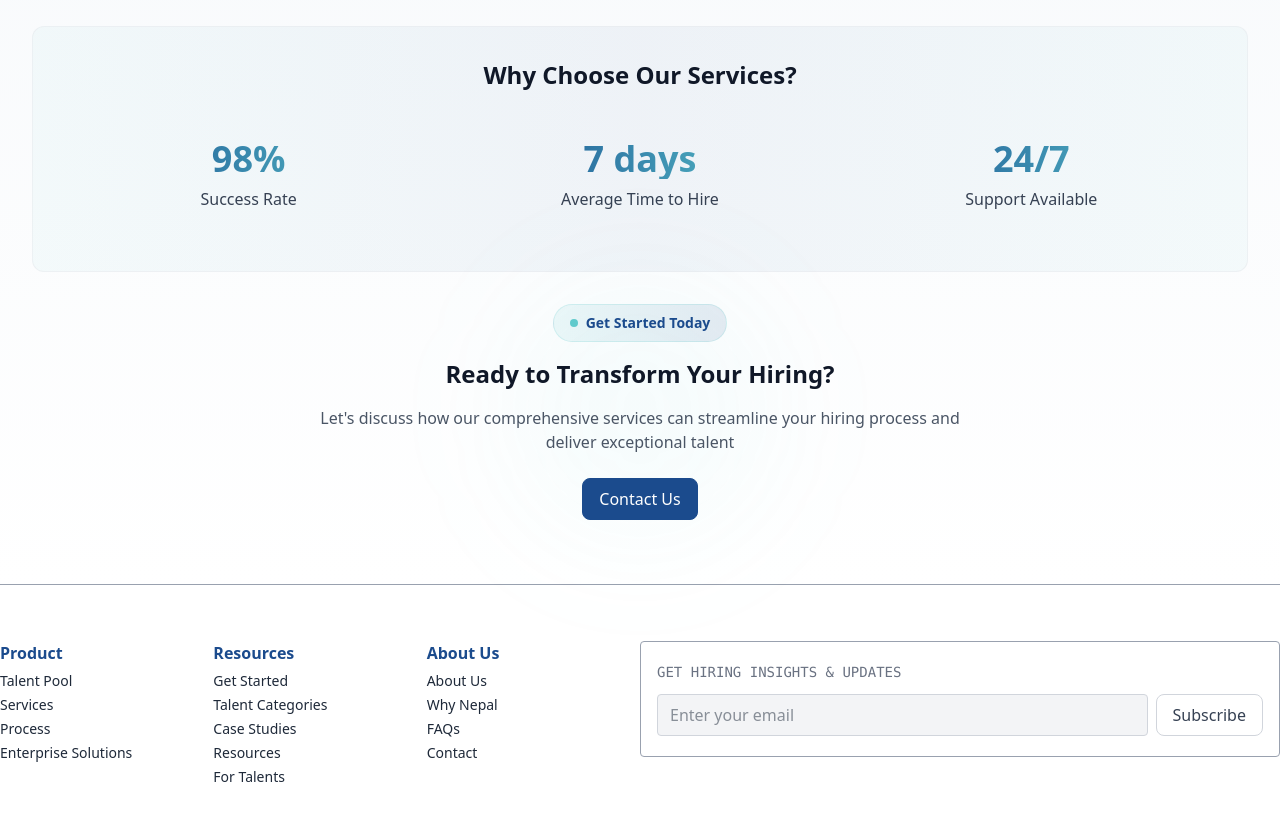
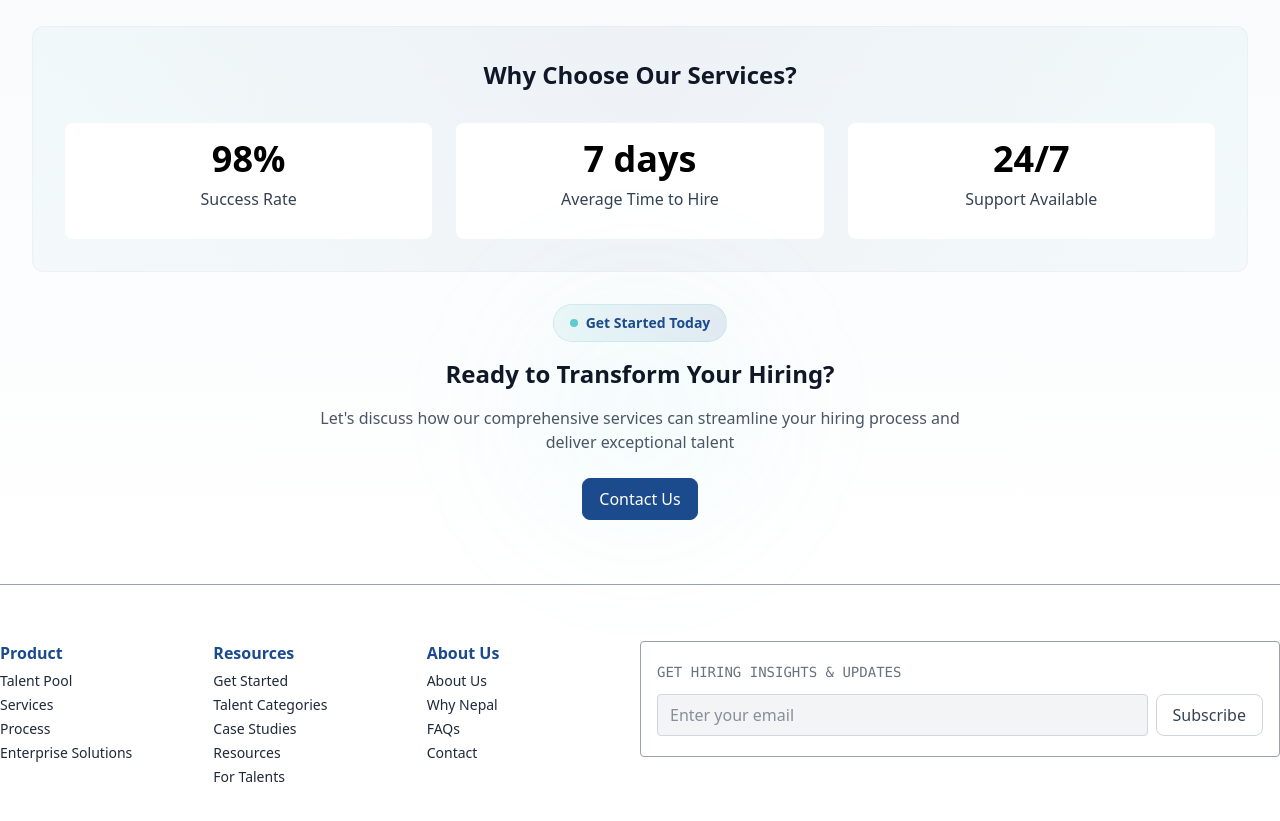
Before and after one commit to agencynebica-creator/nebica, a Next.js app: page /services in a window 1280 px wide. Shown: the part 840-1661 px from the top of the page. Built offline with nearby package versions, Linux system fonts and the light colour scheme.

Commit message:
update color

```diff
--- a/src/pages/about.tsx
+++ b/src/pages/about.tsx
@@ -95,9 +95,9 @@ export default function About() {
                 >
                   <div className="relative">
                     {/* Gradient background effect */}
-                    <div className={`absolute inset-0 rounded-xl bg-gradient-to-br ${stat.gradient} opacity-0 group-hover:opacity-5 transition-opacity duration-300`} />
+                    {/* <div className={`absolute inset-0 rounded-xl bg-gradient-to-br ${stat.gradient} opacity-0 group-hover:opacity-5 transition-opacity duration-300`} /> */}
 
-                    <div className={`text-4xl font-bold bg-gradient-to-br ${stat.gradient} bg-clip-text text-transparent mb-2`}>
+                    <div className={`text-4xl font-bold`}>
                       {stat.number}
                     </div>
                     <div className="text-gray-700 font-medium">
--- a/src/pages/process.tsx
+++ b/src/pages/process.tsx
@@ -126,19 +126,19 @@ export default function Process() {
               {/* Stats */}
               <div className="flex flex-wrap justify-center gap-8 mb-6">
                 <div className="text-center">
-                  <div className="text-3xl font-bold bg-gradient-to-r from-[#1b4b8d] to-[#60cacc] bg-clip-text text-transparent">
+                  <div className="text-3xl font-bold">
                     6 Steps
                   </div>
                   <div className="text-sm text-gray-600">Simple Process</div>
                 </div>
                 <div className="text-center">
-                  <div className="text-3xl font-bold bg-gradient-to-r from-[#1b4b8d] to-[#60cacc] bg-clip-text text-transparent">
+                  <div className="text-3xl font-bold ">
                     Under 2 Weeks
                   </div>
                   <div className="text-sm text-gray-600">Total Time</div>
                 </div>
                 <div className="text-center">
-                  <div className="text-3xl font-bold bg-gradient-to-r from-[#1b4b8d] to-[#60cacc] bg-clip-text text-transparent">
+                  <div className="text-3xl font-bold ">
                     98% Success
                   </div>
                   <div className="text-sm text-gray-600">Guarantee</div>
--- a/src/pages/services.tsx
+++ b/src/pages/services.tsx
@@ -110,24 +110,25 @@ export default function Services() {
             </h2>
 
             <div className="grid md:grid-cols-3 gap-6">
-              <div className="group text-center p-4 rounded-lg hover:bg-white/50 transition-all duration-300">
-                <div className="text-4xl font-bold bg-gradient-to-r from-[#1b4b8d] to-[#60cacc] bg-clip-text text-transparent mb-2">
+              <div className="group text-center p-4 rounded-lg bg-white transition-all duration-300">
+                <div className="text-4xl font-bold  mb-2">
                   98%
                 </div>
                 <p className="text-gray-700 font-medium">Success Rate</p>
                 <div className="mt-2 h-1 w-12 mx-auto bg-gradient-to-r from-[#60cacc] to-[#1b4b8d] rounded-full opacity-0 group-hover:opacity-100 transition-opacity" />
               </div>
 
-              <div className="group text-center p-4 rounded-lg hover:bg-white/50 transition-all duration-300">
-                <div className="text-4xl font-bold bg-gradient-to-r from-[#1b4b8d] to-[#60cacc] bg-clip-text text-transparent mb-2">
+              <div className="group text-center p-4 rounded-lg bg-white transition-all duration-300">
+                <div className="text-4xl font-bold
+                 mb-2">
                   7 days
                 </div>
                 <p className="text-gray-700 font-medium">Average Time to Hire</p>
                 <div className="mt-2 h-1 w-12 mx-auto bg-gradient-to-r from-[#60cacc] to-[#1b4b8d] rounded-full opacity-0 group-hover:opacity-100 transition-opacity" />
               </div>
 
-              <div className="group text-center p-4 rounded-lg hover:bg-white/50 transition-all duration-300">
-                <div className="text-4xl font-bold bg-gradient-to-r from-[#1b4b8d] to-[#60cacc] bg-clip-text text-transparent mb-2">
+              <div className="group text-center p-4 rounded-lg bg-white transition-all duration-300">
+                <div className="text-4xl font-bold  mb-2">
                   24/7
                 </div>
                 <p className="text-gray-700 font-medium">Support Available</p>
```
